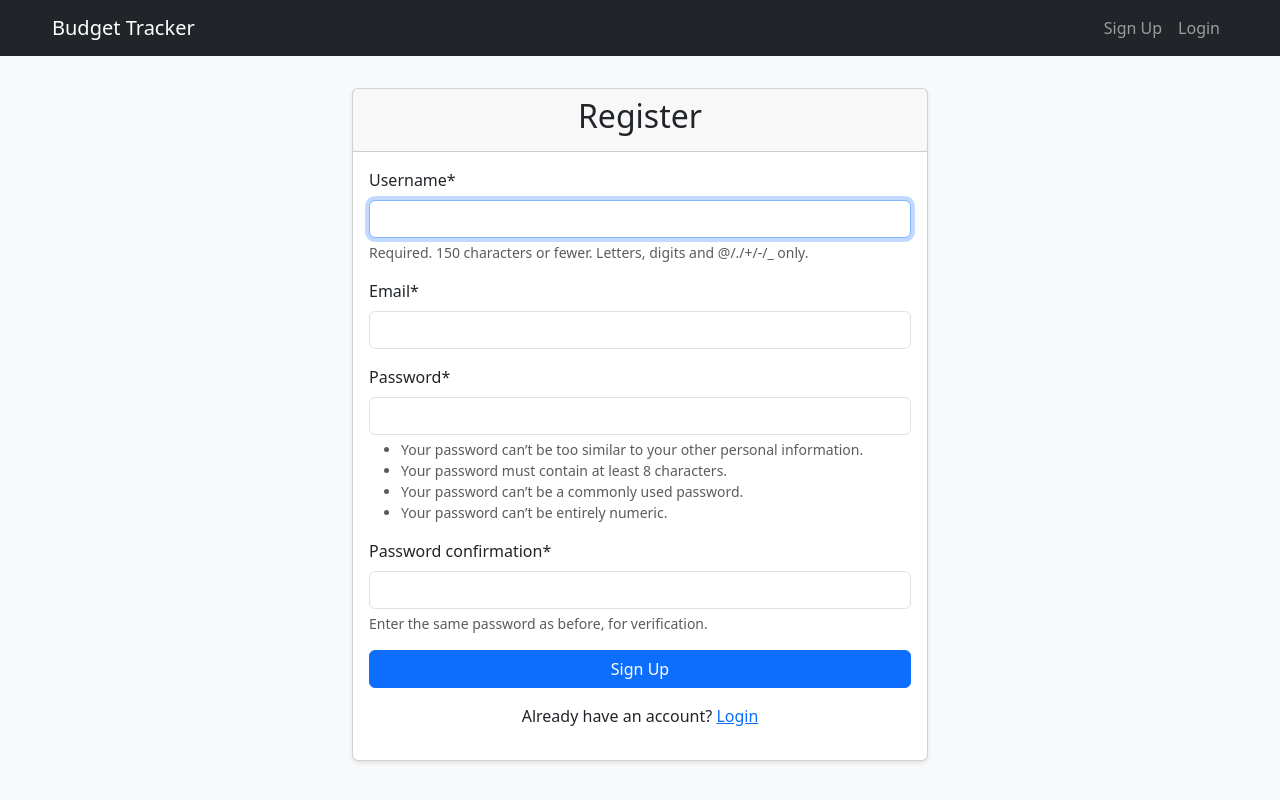
After one commit to cleliamolanda/budget-tracker, a Django app: page /register/ in a window 1280 px wide. The commit adds this page. Run offline with Django 5.2, Linux system fonts and the light colour scheme; some libraries are stand-ins or nearby versions.

Commit message:
Add user registration functionality

```diff
--- a/budget/forms.py
+++ b/budget/forms.py
@@ -2,6 +2,8 @@ from django import forms
 from .models import Category, Transaction, Budget
 from django.utils import timezone
 from django.core.exceptions import ValidationError
+from django.contrib.auth.forms import UserCreationForm
+from django.contrib.auth.models import User
 
 class CategoryForm(forms.ModelForm):
     class Meta:
@@ -79,3 +81,10 @@ class BudgetForm(forms.ModelForm):
                 )
 
         return cleaned_data
+
+class UserRegisterForm(UserCreationForm):
+    email = forms.EmailField()
+
+    class Meta:
+        model = User
+        fields = ['username', 'email', 'password1', 'password2']
--- a/budget/urls.py
+++ b/budget/urls.py
@@ -5,6 +5,7 @@ app_name = 'budget'
 
 urlpatterns = [
     path('', views.dashboard, name='dashboard'),
+    path('register/', views.register, name='register'),
 
     # Category URLs
     path('categories/', views.CategoryListView.as_view(), name='category-list'),
--- a/budget/views.py
+++ b/budget/views.py
@@ -6,7 +6,9 @@ from django.db.models import Sum, Q
 from django.utils import timezone
 from datetime import datetime, timedelta
 from .models import Category, Transaction, Budget
-from .forms import CategoryForm, TransactionForm, BudgetForm
+from .forms import CategoryForm, TransactionForm, BudgetForm, UserRegisterForm
+from django.contrib import messages
+from django.contrib.auth.decorators import login_required
 
 # Create your views here.
 
@@ -242,3 +244,15 @@ def dashboard(request):
     }
 
     return render(request, 'budget/dashboard.html', context)
+
+def register(request):
+    if request.method == 'POST':
+        form = UserRegisterForm(request.POST)
+        if form.is_valid():
+            form.save()
+            username = form.cleaned_data.get('username')
+            messages.success(request, f'Account created for {username}! You can now login.')
+            return redirect('login')
+    else:
+        form = UserRegisterForm()
+    return render(request, 'registration/register.html', {'form': form})
--- a/templates/base.html
+++ b/templates/base.html
@@ -26,6 +26,9 @@
                         </li>
                     {% else %}
                         <li class="nav-item">
+                            <a class="nav-link" href="{% url 'budget:register' %}">Sign Up</a>
+                        </li>
+                        <li class="nav-item">
                             <a class="nav-link" href="{% url 'login' %}">Login</a>
                         </li>
                     {% endif %}
--- /dev/null
+++ b/templates/registration/register.html
@@ -0,0 +1,28 @@
+{% extends 'base.html' %}
+{% load crispy_forms_tags %}
+
+{% block title %}Register - Budget Tracker{% endblock %}
+
+{% block content %}
+<div class="row justify-content-center">
+    <div class="col-md-6">
+        <div class="card">
+            <div class="card-header">
+                <h2 class="text-center">Register</h2>
+            </div>
+            <div class="card-body">
+                <form method="post">
+                    {% csrf_token %}
+                    {{ form|crispy }}
+                    <div class="d-grid gap-2">
+                        <button type="submit" class="btn btn-primary">Sign Up</button>
+                    </div>
+                </form>
+                <div class="text-center mt-3">
+                    <p>Already have an account? <a href="{% url 'login' %}">Login</a></p>
+                </div>
+            </div>
+        </div>
+    </div>
+</div>
+{% endblock %}
```
